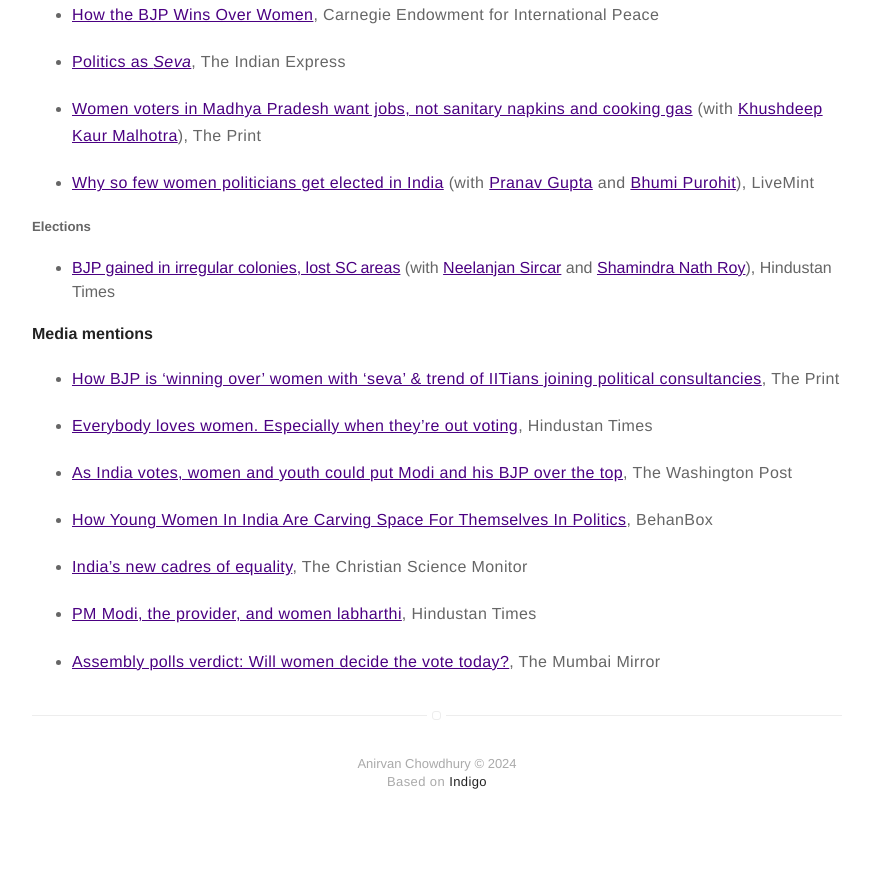
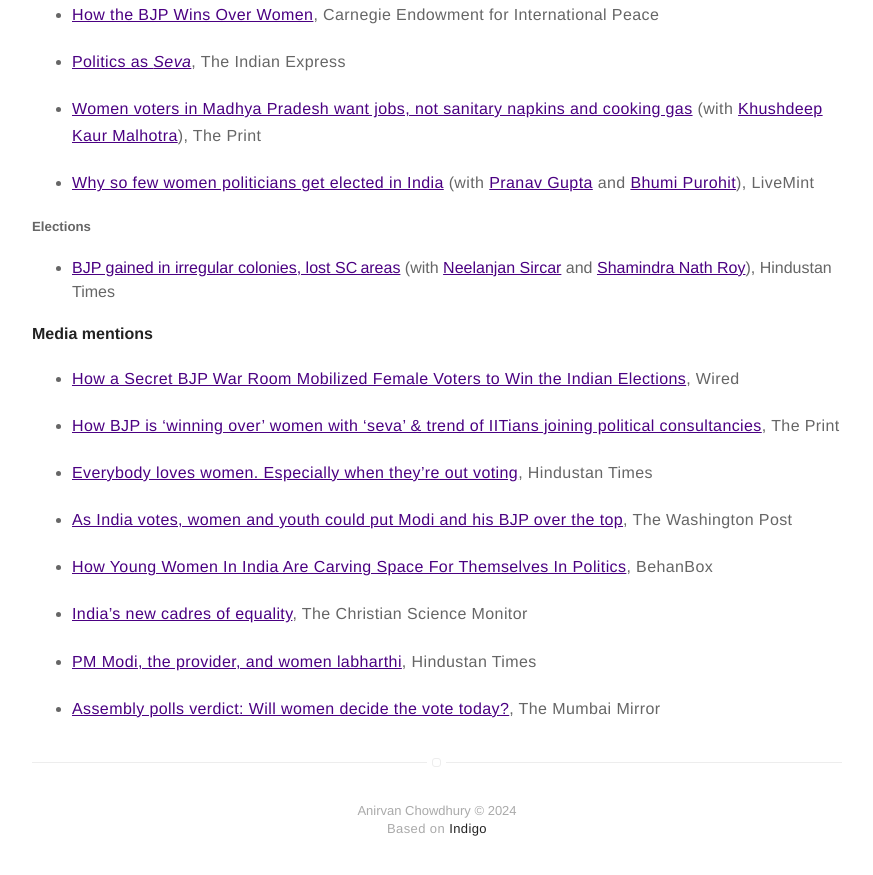
Before and after one commit to anirvanchowdhury/anirvanchowdhury.github.io, a Jekyll site: the page built from research.md, in a window 1280 px wide and 900 px high, scrolled down 2230 px. Shown: the top 875 px of the window, without its empty margins (203-1076 px from the left). Built offline with Jekyll 4.4.1, drawn with Linux system fonts in a browser that asks for light colours; before the commit the page ends 3083 px from its top, so only the background shows below that.

Commit message:
Update research.md

```diff
--- a/research.md
+++ b/research.md
@@ -63,6 +63,8 @@ For a sketch of the argument, research design, and evidence, please click [here]
 
 
 #### Media mentions
+* [How a Secret BJP War Room Mobilized Female Voters to Win the Indian Elections](https://www.wired.com/story/how-a-secret-bjp-war-room-mobilized-female-voters-to-win-the-indian-elections/), Wired
+
 * [How BJP is ‘winning over’ women with ‘seva’ & trend of IITians joining political consultancies](https://theprint.in/global-pulse/how-bjp-is-winning-over-women-with-seva-trend-of-iitians-joining-political-consultancies/2061709/), The Print
 
 * [Everybody loves women. Especially when they’re out voting](https://www.hindustantimes.com/opinion/everybody-loves-women-especially-when-they-re-out-voting-101714305344483.html), Hindustan Times
```
